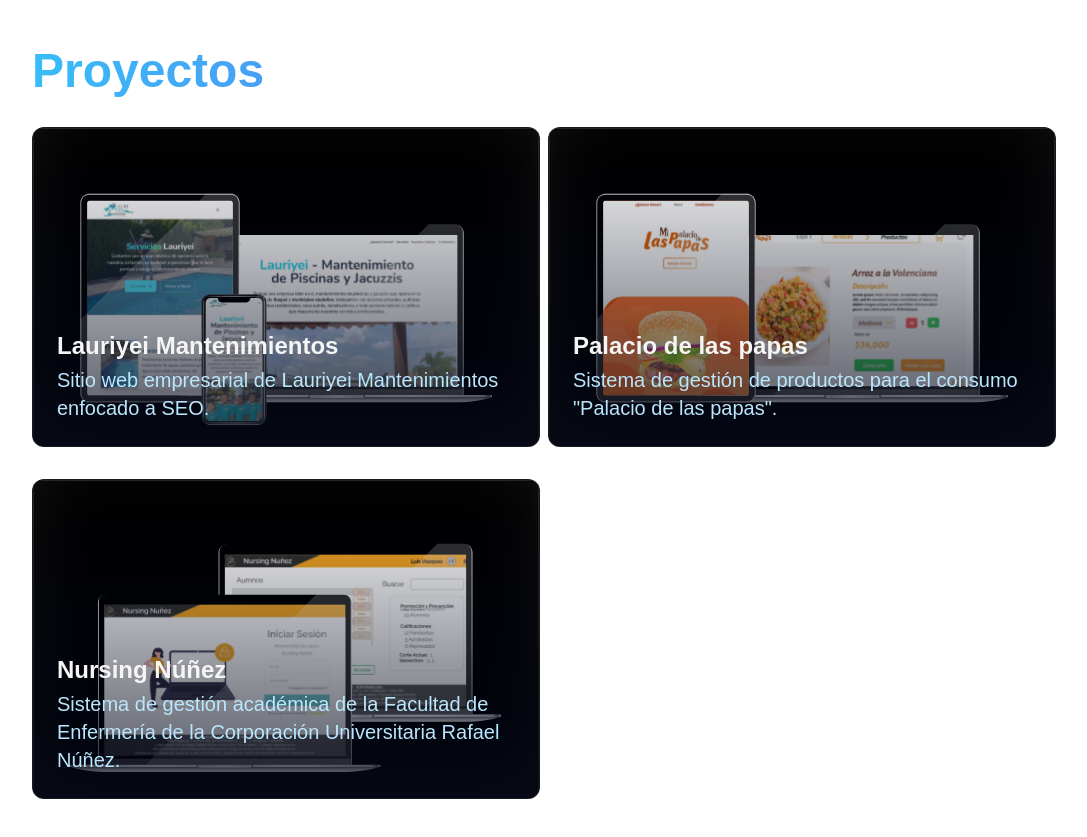
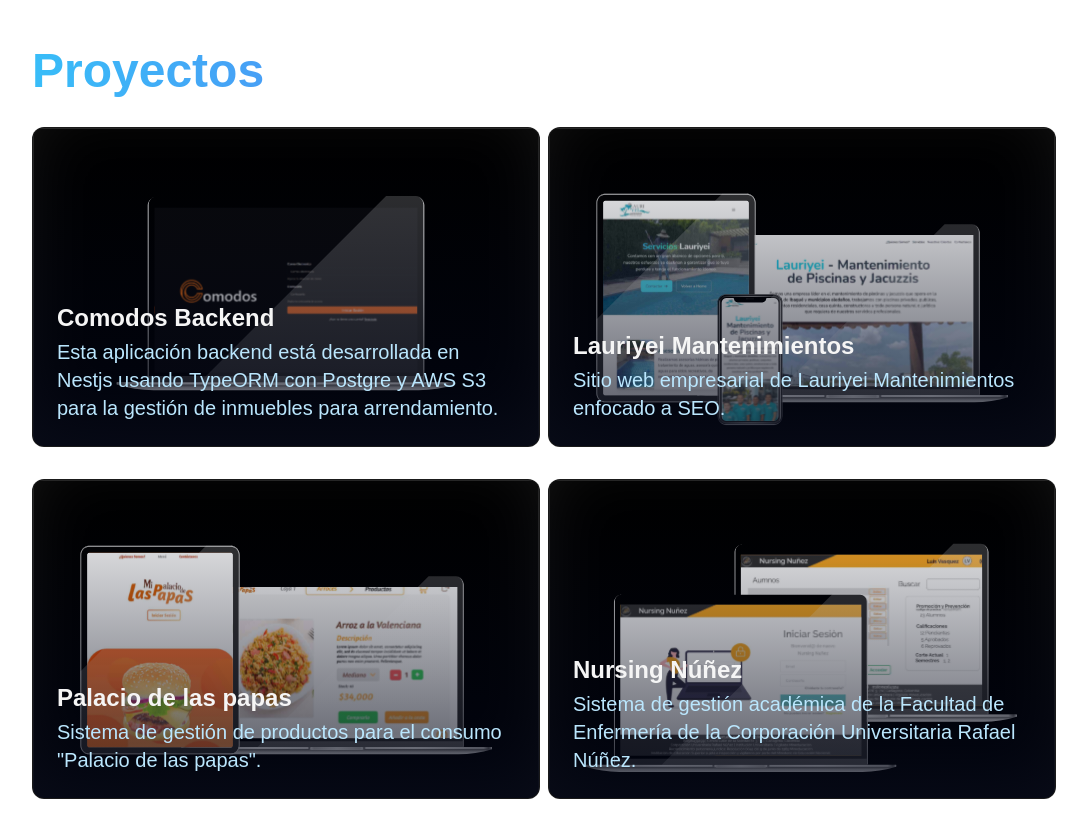
Before and after one commit to sebasmrl/portfolio, a Next.js app: page / in a window 1280 px wide. Shown: the part 2160-2997 px from the top of the page, without its empty margins (96-1183 px from the left). Built offline with nearby package versions, Linux system fonts and the light colour scheme.

Commit message:
Modify: ProjectSection with another project

```diff
--- a/src/app/layout.tsx
+++ b/src/app/layout.tsx
@@ -32,7 +32,7 @@
   return (
     <html lang="es" >
       <body
-        className={`${geistSans.variable} ${geistMono.variable} antialiased  `}
+        className={`${geistSans.variable} ${geistMono.variable} antialiased`}
       >
         {children}
       </body>
--- a/src/components/sections/projects/ProjectsSection.tsx
+++ b/src/components/sections/projects/ProjectsSection.tsx
@@ -3,6 +3,15 @@
 
 
 const projects: { name: string, description: string, image: string, actionButton?: { text: string, href: string } }[] = [
+  {
+    name: 'Comodos Backend',
+    description: 'Esta aplicación backend está desarrollada en Nestjs usando TypeORM con Postgre y AWS S3 para la gestión de inmuebles para arrendamiento.',
+    image: '/mockups/comodos.svg',
+    actionButton: {
+      text: 'Ver Código',
+      href: 'https://github.com/sebasmrl/comodos-backend'
+    }
+  },
   {
     name: 'Lauriyei Mantenimientos',
     description: 'Sitio web empresarial de Lauriyei Mantenimientos enfocado a SEO.',
@@ -22,6 +31,7 @@
     description: 'Sistema de gestión académica de la Facultad de Enfermería de la Corporación Universitaria Rafael Núñez.',
     image: '/mockups/nursing-nunez-mockup.svg',
   },
+
 ]
 
 
```
Also changed, not shown: public/mockups/comodos.svg (added).
